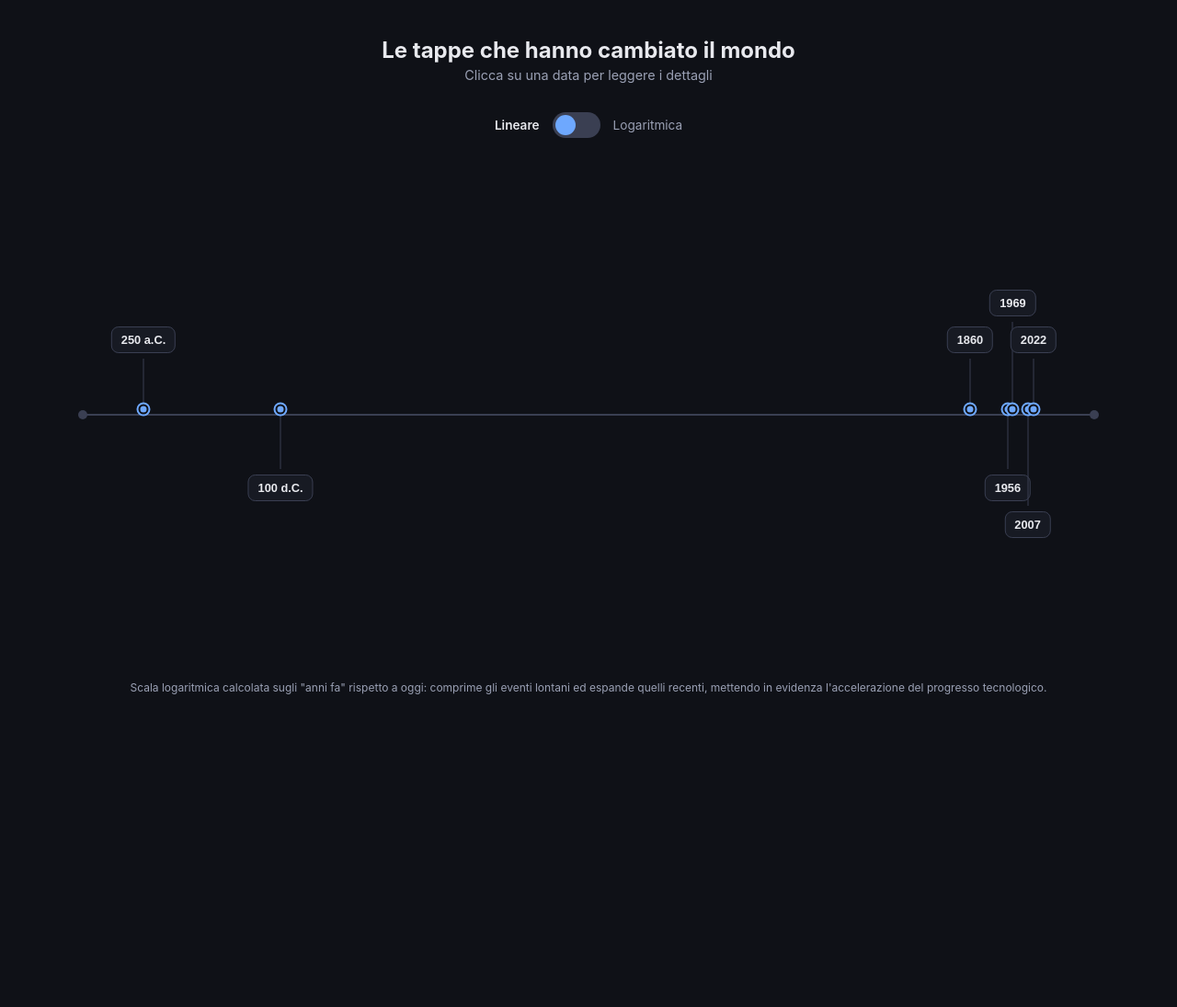
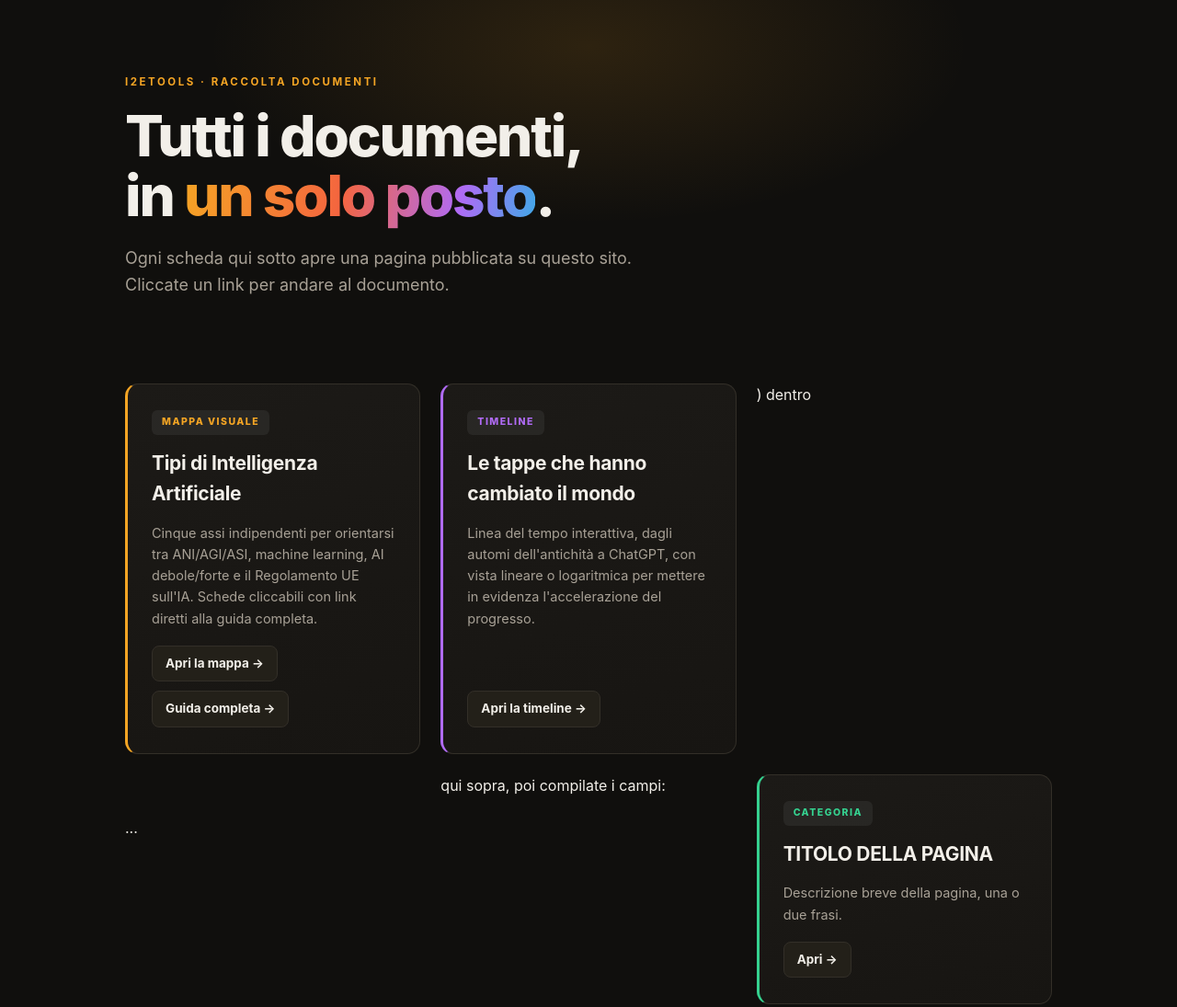
Before and after one commit to innov2e/I2ETools, a plain HTML site: page index.html in a window 1280 px wide. Shown: the top 1095 px of the page at 92% size. Before the commit the page ends 847 px from the top, so only its background shows below. Drawn offline with Linux system fonts and the light colour scheme.

Commit message:
Rewrite index.html as card gallery linking to all published pages
Co-Authored-By: Claude Sonnet 5 <noreply@anthropic.com>

```diff
--- a/index.html
+++ b/index.html
@@ -1,382 +1,223 @@
+<!-- ============================================================ -->
+<!-- INDEX.HTML — pagina di ingresso del repository su GitHub Pages -->
+<!-- Elenca in forma di schede tutte le pagine HTML pubblicate.     -->
+<!-- Per aggiungere una nuova pagina: cerca il blocco "SCHEDA" più  -->
+<!-- in basso, copialo, incollalo, e modifica solo i punti indicati -->
+<!-- con [DA MODIFICARE]. Non serve toccare altro.                  -->
+<!-- ============================================================ -->
 <!DOCTYPE html>
+<!-- lang="it": lingua del documento, per screen reader e SEO -->
 <html lang="it">
 <head>
+<!-- charset UTF-8: obbligatorio per accenti e caratteri italiani -->
 <meta charset="UTF-8">
-<title>Le tappe che hanno cambiato il mondo</title>
+<!-- viewport: rende la pagina leggibile su mobile senza zoom forzato -->
+<meta name="viewport" content="width=device-width, initial-scale=1.0">
+<!-- title: testo mostrato nella scheda del browser -->
+<!-- [DA MODIFICARE se cambiate il nome del repository/progetto] -->
+<title>I2ETools — indice dei documenti</title>
 <style>
+  /* ---------- palette colori ---------- */
+  /* Stessa palette scura usata in tipi-di-ai-index.html, per coerenza visiva */
   :root{
-    --bg:#0f1117;
-    --panel:#171a23;
-    --line:#3a3f52;
-    --accent:#6ea8fe;
-    --accent2:#ff9f6e;
-    --text:#e8e9ee;
-    --muted:#9aa0b4;
+    --bg:#100f0d;          /* sfondo pagina */
+    --bg2:#171512;         /* sfondo secondario, usato nei gradienti */
+    --panel:#1c1a17;       /* sfondo delle schede */
+    --panel2:#232019;      /* sfondo leggermente più chiaro, per hover/badge */
+    --line:#332f28;        /* colore dei bordi sottili */
+    --ink:#f2efe9;         /* colore testo principale (quasi bianco) */
+    --ink-soft:#a8a196;    /* colore testo secondario (descrizioni) */
+    --ink-faint:#6e6961;   /* colore testo terziario (etichette piccole) */
+
+    /* Colori "accento" — uno per ciascuna scheda/categoria. */
+    /* Potete aggiungerne altri (--a6, --a7...) se servono più categorie. */
+    --a1:#f5a524;  /* arancio  — usato per: mappe visuali */
+    --a2:#3fa9e8;  /* azzurro  — usato per: documenti di approfondimento */
+    --a3:#b06bf5;  /* viola    — usato per: timeline / storia */
+    --a4:#35d18f;  /* verde    — libero per nuove categorie */
+    --a5:#f4653f;  /* rosso    — libero per nuove categorie */
   }
-  *{box-sizing:border-box;}
+
+  /* ---------- reset di base ---------- */
+  *{box-sizing:border-box}                 /* padding/bordo inclusi nella larghezza dichiarata */
+  html{scroll-behavior:smooth}              /* scorrimento morbido se in futuro si usano ancore */
   body{
-    margin:0;
-    font-family:-apple-system,BlinkMacSystemFont,"Segoe UI",Roboto,Helvetica,Arial,sans-serif;
-    background:var(--bg);
-    color:var(--text);
-    padding:40px 24px 80px;
+    margin:0;background:var(--bg);color:var(--ink);   /* nessun margine, sfondo scuro, testo chiaro */
+    font-family:-apple-system,BlinkMacSystemFont,"Segoe UI",Inter,Roboto,Helvetica,Arial,sans-serif; /* font di sistema, niente da scaricare */
+    line-height:1.6;-webkit-font-smoothing:antialiased;  /* interlinea comoda da leggere, testo più nitido su Mac */
+  }
+  a{color:inherit;text-decoration:none}     /* i link ereditano il colore del testo, niente sottolineatura di default */
+  .wrap{max-width:1060px;margin:0 auto;padding:0 26px 110px}  /* contenitore centrato, larghezza massima leggibile */
+
+  /* ---------- intestazione (hero) ---------- */
+  .hero{
+    padding:80px 0 46px;position:relative;overflow:hidden;   /* spazio sopra/sotto, contiene il glow senza farlo debordare */
+  }
+  .hero:before{
+    /* bagliore decorativo dietro il titolo, puramente estetico */
+    content:'';position:absolute;top:-160px;left:50%;transform:translateX(-50%);
+    width:900px;height:420px;pointer-events:none;
+    background:radial-gradient(ellipse at center,rgba(245,165,36,.13),transparent 65%);
+  }
+  .eyebrow{
+    /* piccola etichetta sopra il titolo principale */
+    position:relative;font-size:11.5px;letter-spacing:.22em;text-transform:uppercase;
+    color:var(--a1);font-weight:700;margin-bottom:18px;
   }
   h1{
-    font-size:1.5rem;
-    margin:0 0 4px;
-    text-align:center;
+    /* titolo principale della pagina */
+    position:relative;font-size:clamp(34px,6vw,62px);line-height:1.04;margin:0 0 22px;
+    letter-spacing:-.035em;font-weight:800;
   }
-  p.sub{
-    text-align:center;
-    color:var(--muted);
-    margin:0 0 32px;
-    font-size:0.9rem;
+  h1 em{
+    /* parola evidenziata nel titolo, con sfumatura multicolore */
+    font-style:normal;
+    background:linear-gradient(100deg,var(--a1),var(--a5) 45%,var(--a3) 78%,var(--a2));
+    -webkit-background-clip:text;background-clip:text;color:transparent;
   }
-  .controls{
-    display:flex;
-    justify-content:center;
-    align-items:center;
-    gap:14px;
-    margin-bottom:70px;
-  }
-  .controls span{
-    font-size:0.85rem;
-    color:var(--muted);
-    transition:color .2s;
-  }
-  .controls span.active{
-    color:var(--text);
-    font-weight:600;
-  }
-  .switch{
-    position:relative;
-    width:52px;
-    height:28px;
-    background:var(--line);
-    border-radius:20px;
-    cursor:pointer;
-    border:none;
-    padding:0;
-  }
-  .switch .knob{
-    position:absolute;
-    top:3px;
-    left:3px;
-    width:22px;
-    height:22px;
-    background:var(--accent);
-    border-radius:50%;
-    transition:left .25s ease;
-  }
-  .switch.log .knob{
-    left:27px;
-    background:var(--accent2);
-  }
-  .timeline-wrap{
-    position:relative;
-    max-width:1100px;
-    margin:0 auto;
-    height:460px;
-  }
-  .axis{
-    position:absolute;
-    top:230px;
-    left:0;
-    right:0;
-    height:2px;
-    background:var(--line);
-  }
-  .axis::before,.axis::after{
-    content:"";
-    position:absolute;
-    top:-4px;
-    width:10px;
-    height:10px;
-    border-radius:50%;
-    background:var(--line);
-  }
-  .axis::before{left:-5px;}
-  .axis::after{right:-5px;}
+  .lede{position:relative;font-size:18px;color:var(--ink-soft);max-width:620px;margin:0}  /* sottotitolo descrittivo */
 
-  .event{
-    position:absolute;
-    top:230px;
-    transform:translateX(-50%);
-    transition:left .6s cubic-bezier(.4,0,.2,1);
-  }
-  .event .stem{
-    position:absolute;
-    left:50%;
-    width:1px;
-    background:var(--line);
-    transform:translateX(-50%);
-  }
-  .event.above .stem{ bottom:0; }
-  .event.below .stem{ top:0; }
-
-  .dot{
-    position:absolute;
-    left:50%;
-    top:-5px;
-    transform:translate(-50%,-50%);
-    width:11px;
-    height:11px;
-    border-radius:50%;
-    background:var(--accent);
-    border:2px solid var(--bg);
-    box-shadow:0 0 0 2px var(--accent);
-    z-index:2;
+  /* ---------- griglia delle schede ---------- */
+  .grid{
+    /* contenitore che dispone le schede in colonne responsive */
+    display:grid;
+    grid-template-columns:repeat(auto-fit,minmax(300px,1fr));  /* colonne che si adattano allo spazio disponibile */
+    gap:22px;
+    margin-top:46px;
   }
 
-  .label-btn{
-    position:absolute;
-    left:50%;
-    transform:translateX(-50%);
-    background:var(--panel);
-    border:1px solid var(--line);
-    color:var(--text);
-    padding:6px 10px;
-    border-radius:8px;
-    font-size:0.8rem;
-    font-weight:600;
-    cursor:pointer;
-    white-space:nowrap;
-    transition:background .2s,border-color .2s;
+  /* ---------- singola scheda (card) ---------- */
+  .card{
+    /* aspetto generico della scheda: bordo colorato a sinistra dato dalla variabile --accent */
+    display:flex;flex-direction:column;gap:14px;
+    background:linear-gradient(160deg,var(--panel),var(--bg2));  /* leggero gradiente di sfondo */
+    border:1px solid var(--line);border-left:3px solid var(--accent, var(--a1));  /* bordo sinistro colorato, personalizzabile per scheda */
+    border-radius:14px;padding:28px 26px;
+    transition:transform .18s,box-shadow .18s;   /* animazione morbida su hover */
+  }
+  .card:hover{
+    transform:translateY(-4px);                              /* la scheda "si solleva" al passaggio del mouse */
+    box-shadow:0 14px 34px -14px rgba(0,0,0,.55);
+  }
+  .card .tag{
+    /* etichetta categoria in alto nella scheda (es. "Mappa visuale") */
+    display:inline-block;align-self:flex-start;
+    font-size:10.5px;letter-spacing:.14em;text-transform:uppercase;font-weight:800;
+    padding:5px 11px;border-radius:6px;
+    background:rgba(255,255,255,.06);color:var(--accent, var(--a1));  /* stesso colore del bordo, per coerenza */
+  }
+  .card h3{
+    /* titolo della singola pagina collegata */
+    margin:0;font-size:21px;font-weight:750;letter-spacing:-.015em;color:var(--ink);
+  }
+  .card p{
+    /* descrizione breve della pagina collegata */
+    margin:0;font-size:14.5px;color:var(--ink-soft);flex:1;   /* flex:1 spinge il link sempre in fondo alla scheda */
+  }
+  .card .links{
+    /* riga dei pulsanti/link in fondo alla scheda */
+    display:flex;gap:10px;flex-wrap:wrap;margin-top:4px;
+  }
+  .card .go{
+    /* stile del singolo link cliccabile dentro la scheda */
+    display:inline-flex;align-items:center;gap:6px;
+    font-size:13.5px;font-weight:700;color:var(--ink);
+    background:var(--panel2);border:1px solid var(--line);border-radius:8px;
+    padding:8px 14px;transition:border-color .15s,color .15s;
+  }
+  .card .go:hover{border-color:var(--accent, var(--a1));color:var(--accent, var(--a1))}  /* al passaggio del mouse il link si colora */
+
+  /* ---------- piè di pagina ---------- */
+  footer{
+    margin-top:70px;padding-top:24px;border-top:1px solid var(--line);
+    font-size:13px;color:var(--ink-faint);text-align:center;
   }
 
-  .label-btn:hover{ border-color:var(--accent); }
-  .label-btn.open{ background:var(--accent); color:#0f1117; border-color:var(--accent); }
-
-  .desc{
-    position:absolute;
-    left:50%;
-    transform:translateX(-50%);
-    width:220px;
-    background:var(--panel);
-    border:1px solid var(--accent);
-    border-radius:10px;
-    padding:12px 14px;
-    font-size:0.78rem;
-    line-height:1.4;
-    color:var(--text);
-    box-shadow:0 8px 24px rgba(0,0,0,.4);
-    z-index:5;
-    display:none;
-  }
-  .desc.show{ display:block; }
-  .desc .title{
-    color:var(--accent2);
-    font-weight:700;
-    margin-bottom:4px;
-    font-size:0.8rem;
-  }
-
-  .scale-caption{
-    text-align:center;
-    color:var(--muted);
-    font-size:0.75rem;
-    margin-top:60px;
+  /* ---------- adattamento schermi piccoli ---------- */
+  @media(max-width:640px){
+    .hero{padding:52px 0 34px}     /* meno spazio verticale su mobile */
+    .wrap{padding:0 18px 70px}     /* meno margine laterale su mobile */
   }
 </style>
 </head>
 <body>
+<div class="wrap">
 
-<h1>Le tappe che hanno cambiato il mondo</h1>
-<p class="sub">Clicca su una data per leggere i dettagli</p>
+  <!-- ============ INTESTAZIONE ============ -->
+  <!-- [DA MODIFICARE] testo del cappello, titolo e sottotitolo, se cambia il tema del repository -->
+  <div class="hero">
+    <div class="eyebrow">I2ETools · raccolta documenti</div>
+    <h1>Tutti i documenti,<br>in <em>un solo posto</em>.</h1>
+    <p class="lede">Ogni scheda qui sotto apre una pagina pubblicata su questo sito. Cliccate un link per andare al documento.</p>
+  </div>
 
-<div class="controls">
-  <span id="lbl-linear" class="active">Lineare</span>
-  <button class="switch" id="scaleSwitch" aria-label="Cambia scala asse temporale">
-    <div class="knob"></div>
-  </button>
-  <span id="lbl-log">Logaritmica</span>
+  <!-- ============ GRIGLIA DELLE SCHEDE ============ -->
+  <!-- Ogni pagina .html del repository ha qui la sua scheda. -->
+  <!-- Per aggiungere una nuova pagina: copiate un blocco <div class="card">...</div> -->
+  <!-- completo (compreso il commento "SCHEDA" sopra e sotto) e modificate solo i punti -->
+  <!-- marcati con [DA MODIFICARE]. -->
+  <div class="grid">
+
+    <!-- ========== SCHEDA: DUPLICARE QUESTO BLOCCO PER AGGIUNGERE UNA VOCE ========== -->
+    <!-- style="--accent:..." sceglie il colore della scheda: usate una delle variabili -->
+    <!-- definite sopra (--a1 arancio, --a2 azzurro, --a3 viola, --a4 verde, --a5 rosso) -->
+    <!-- [DA MODIFICARE] colore della scheda -->
+    <div class="card" style="--accent:var(--a1)">
+      <!-- [DA MODIFICARE] etichetta categoria, breve (2-3 parole) -->
+      <span class="tag">Mappa visuale</span>
+      <!-- [DA MODIFICARE] titolo della pagina collegata -->
+      <h3>Tipi di Intelligenza Artificiale</h3>
+      <!-- [DA MODIFICARE] descrizione breve, una o due frasi -->
+      <p>Cinque assi indipendenti per orientarsi tra ANI/AGI/ASI, machine learning, AI debole/forte e il Regolamento UE sull'IA. Schede cliccabili con link diretti alla guida completa.</p>
+      <!-- riga dei link: potete mettere uno o più link per la stessa scheda -->
+      <div class="links">
+        <!-- [DA MODIFICARE] href = nome file .html della mappa visuale, testo = etichetta del pulsante -->
+        <a class="go" href="tipi-di-ai-index.html">Apri la mappa →</a>
+        <!-- [DA MODIFICARE] href = nome file .html del documento esteso (opzionale, cancellare la riga se non serve) -->
+        <a class="go" href="tipi-di-ai.html">Guida completa →</a>
+      </div>
+    </div>
+    <!-- ========== FINE SCHEDA ========== -->
+
+    <!-- ========== SCHEDA: DUPLICARE QUESTO BLOCCO PER AGGIUNGERE UNA VOCE ========== -->
+    <!-- [DA MODIFICARE] colore della scheda -->
+    <div class="card" style="--accent:var(--a3)">
+      <!-- [DA MODIFICARE] etichetta categoria -->
+      <span class="tag">Timeline</span>
+      <!-- [DA MODIFICARE] titolo della pagina collegata -->
+      <h3>Le tappe che hanno cambiato il mondo</h3>
+      <!-- [DA MODIFICARE] descrizione breve -->
+      <p>Linea del tempo interattiva, dagli automi dell'antichità a ChatGPT, con vista lineare o logaritmica per mettere in evidenza l'accelerazione del progresso.</p>
+      <div class="links">
+        <!-- [DA MODIFICARE] href = nome file .html, testo del pulsante -->
+        <a class="go" href="timeline_tecnologica.html">Apri la timeline →</a>
+      </div>
+    </div>
+    <!-- ========== FINE SCHEDA ========== -->
+
+    <!--
+      ========== MODELLO VUOTO DA COPIARE PER UNA NUOVA PAGINA ==========
+      Incollate questo blocco (togliendo i simboli di commento HTML <!-- -->)
+      dentro <div class="grid"> ... </div> qui sopra, poi compilate i campi:
+
+      <div class="card" style="--accent:var(--a4)">
+        <span class="tag">CATEGORIA</span>
+        <h3>TITOLO DELLA PAGINA</h3>
+        <p>Descrizione breve della pagina, una o due frasi.</p>
+        <div class="links">
+          <a class="go" href="nome-file.html">Apri →</a>
+        </div>
+      </div>
+    -->
+
+  </div>
+
+  <!-- ============ PIÈ DI PAGINA ============ -->
+  <!-- [DA MODIFICARE] testo del footer, se cambia la fonte o l'anno -->
+  <footer>
+    Repository pubblicato con GitHub Pages · aggiornato 2026
+  </footer>
+
 </div>
-
-<div class="timeline-wrap">
-  <div class="axis"></div>
-  <div id="events"></div>
-</div>
-
-<p class="scale-caption">
-  Scala logaritmica calcolata sugli "anni fa" rispetto a oggi: comprime gli eventi lontani ed espande quelli recenti,
-  mettendo in evidenza l'accelerazione del progresso tecnologico.
-</p>
-
-<script>
-const CURRENT_YEAR = 2026;
-
-const events = [
-  {
-    year: -250,
-    title: "Automa di Filone di Bisanzio",
-    desc: "Nel III secolo a.C. l'ingegnere greco Filone di Bisanzio descrive la \"serva automatica\", una figura meccanica capace di versare vino e acqua: uno dei primi automi conosciuti nella storia."
-  },
-  {
-    year: 100,
-    title: "Invenzione della carriola",
-    desc: "Nel II secolo d.C., durante la dinastia Han, in Cina compaiono le prime carriole a una ruota: uno strumento che rivoluziona il trasporto di carichi pesanti su terreni difficili, oltre mille anni prima di arrivare in Europa."
-  },
-  {
-    year: 1860,
-    title: "Primo motore a scoppio",
-    desc: "Étienne Lenoir brevetta e costruisce il primo motore a combustione interna funzionante, un motore a gas a due tempi: la base da cui nasceranno tutti i motori endotermici moderni."
-  },
-  {
-    year: 1956,
-    title: "Primo sistema di Intelligenza Artificiale",
-    desc: "Al workshop di Dartmouth nasce ufficialmente il campo dell'IA e viene coniato il termine \"Artificial Intelligence\". Nello stesso anno Newell, Simon e Shaw completano il \"Logic Theorist\", considerato il primo programma di IA della storia."
-  },
-  {
-    year: 1969,
-    title: "Primo uomo sulla Luna",
-    desc: "Il 20 luglio, con la missione Apollo 11, Neil Armstrong diventa il primo essere umano a camminare sulla Luna, pronunciando la celebre frase \"un piccolo passo per l'uomo...\"."
-  },
-  {
-    year: 2007,
-    title: "Annuncio del primo iPhone",
-    desc: "Il 9 gennaio Steve Jobs presenta il primo iPhone al Macworld di San Francisco, descrivendolo come un iPod, un telefono e un dispositivo internet riuniti in un solo prodotto rivoluzionario."
-  },
-  {
-    year: 2022,
-    title: "Disponibilità di ChatGPT",
-    desc: "Il 30 novembre OpenAI rilascia gratuitamente al pubblico ChatGPT, basato su GPT-3.5: diventerà il prodotto consumer a crescita più rapida della storia."
-  }
-];
-
-events.sort((a, b) => a.year - b.year);
-
-function labelFor(year){
-  if(year < 0) return Math.abs(year) + ' a.C.';
-  if(year < 1000) return year + ' d.C.';
-  return String(year);
-}
-
-const container = document.getElementById('events');
-
-events.forEach((ev, i) => {
-  const el = document.createElement('div');
-  el.className = 'event ' + (i % 2 === 0 ? 'above' : 'below');
-  el.innerHTML = `
-    <div class="stem"></div>
-    <div class="dot"></div>
-    <button class="label-btn" data-i="${i}">${labelFor(ev.year)}</button>
-    <div class="desc" data-i="${i}">
-      <div class="title">${ev.title}</div>
-      <div>${ev.desc}</div>
-    </div>
-  `;
-  container.appendChild(el);
-});
-
-const eventEls = Array.from(document.querySelectorAll('.event'));
-const wrapEl = document.querySelector('.timeline-wrap');
-
-const allYears = events.map(e => e.year);
-const YEAR_MIN = Math.min(...allYears);
-const YEAR_MAX = Math.max(...allYears);
-
-function linearPos(year){
-  return (year - YEAR_MIN) / (YEAR_MAX - YEAR_MIN);
-}
-
-function logPos(year){
-  const yearsAgo = Math.max(CURRENT_YEAR - year, 0.5);
-  const logVals = events.map(e => Math.log10(Math.max(CURRENT_YEAR - e.year, 0.5)));
-  const maxLog = Math.max(...logVals);
-  const minLog = Math.min(...logVals);
-  const v = Math.log10(yearsAgo);
-  // more "years ago" (older) -> smaller x ; more recent -> larger x
-  return 1 - (v - minLog) / (maxLog - minLog);
-}
-
-// Layout constants for vertical stacking of labels to avoid overlap
-const STEM_BASE = 60;   // stem length for tier 0
-const TIER_STEP = 40;   // extra stem length per tier
-const LABEL_GAP = 6;    // gap between stem end and label box
-const DESC_GAP = 44;    // gap between label and description box
-const MARGIN = 12;      // minimum horizontal gap required between adjacent labels
-
-function render(mode){
-  const pad = 6, span = 100 - pad*2;
-  const containerWidth = wrapEl.offsetWidth;
-
-  // 1. compute x position (% and px) for every event
-  const items = eventEls.map((el, i) => {
-    const p = mode === 'log' ? logPos(events[i].year) : linearPos(events[i].year);
-    const leftPercent = pad + p * span;
-    const xPx = (leftPercent / 100) * containerWidth;
-    return { el, i, leftPercent, xPx, side: i % 2 === 0 ? 'above' : 'below' };
-  });
-
-  // 2. assign a vertical tier per side, avoiding horizontal label overlap
-  ['above', 'below'].forEach(side => {
-    const sideItems = items.filter(it => it.side === side); // already in ascending x order
-    const tierRightEdge = []; // last right edge (px) occupied at each tier
-    sideItems.forEach(it => {
-      const labelWidth = it.el.querySelector('.label-btn').offsetWidth;
-      const left = it.xPx - labelWidth / 2;
-      const right = it.xPx + labelWidth / 2;
-      let tier = 0;
-      while (tierRightEdge[tier] !== undefined && left < tierRightEdge[tier] + MARGIN) {
-        tier++;
-      }
-      tierRightEdge[tier] = right;
-      it.tier = tier;
-    });
-  });
-
-  // 3. apply positions and offsets
-  items.forEach(it => {
-    const stemHeight = STEM_BASE + it.tier * TIER_STEP;
-    const labelOffset = stemHeight + LABEL_GAP;
-    const descOffset = labelOffset + DESC_GAP;
-    it.el.style.left = it.leftPercent + '%';
-
-    const stem = it.el.querySelector('.stem');
-    const label = it.el.querySelector('.label-btn');
-    const desc = it.el.querySelector('.desc');
-
-    stem.style.height = stemHeight + 'px';
-    if (it.side === 'above') {
-      label.style.bottom = labelOffset + 'px';
-      desc.style.bottom = descOffset + 'px';
-    } else {
-      label.style.top = labelOffset + 'px';
-      desc.style.top = descOffset + 'px';
-    }
-  });
-}
-
-render('linear');
-window.addEventListener('resize', () => render(currentMode));
-
-const sw = document.getElementById('scaleSwitch');
-const lblLinear = document.getElementById('lbl-linear');
-const lblLog = document.getElementById('lbl-log');
-let currentMode = 'linear';
-
-sw.addEventListener('click', () => {
-  currentMode = currentMode === 'linear' ? 'log' : 'linear';
-  sw.classList.toggle('log', currentMode === 'log');
-  lblLinear.classList.toggle('active', currentMode === 'linear');
-  lblLog.classList.toggle('active', currentMode === 'log');
-  render(currentMode);
-});
-
-document.querySelectorAll('.label-btn').forEach(btn => {
-  btn.addEventListener('click', () => {
-    const i = btn.dataset.i;
-    const desc = document.querySelector(`.desc[data-i="${i}"]`);
-    const isOpen = desc.classList.contains('show');
-    document.querySelectorAll('.desc').forEach(d => d.classList.remove('show'));
-    document.querySelectorAll('.label-btn').forEach(b => b.classList.remove('open'));
-    if(!isOpen){
-      desc.classList.add('show');
-      btn.classList.add('open');
-    }
-  });
-});
-</script>
-
 </body>
 </html>
```
